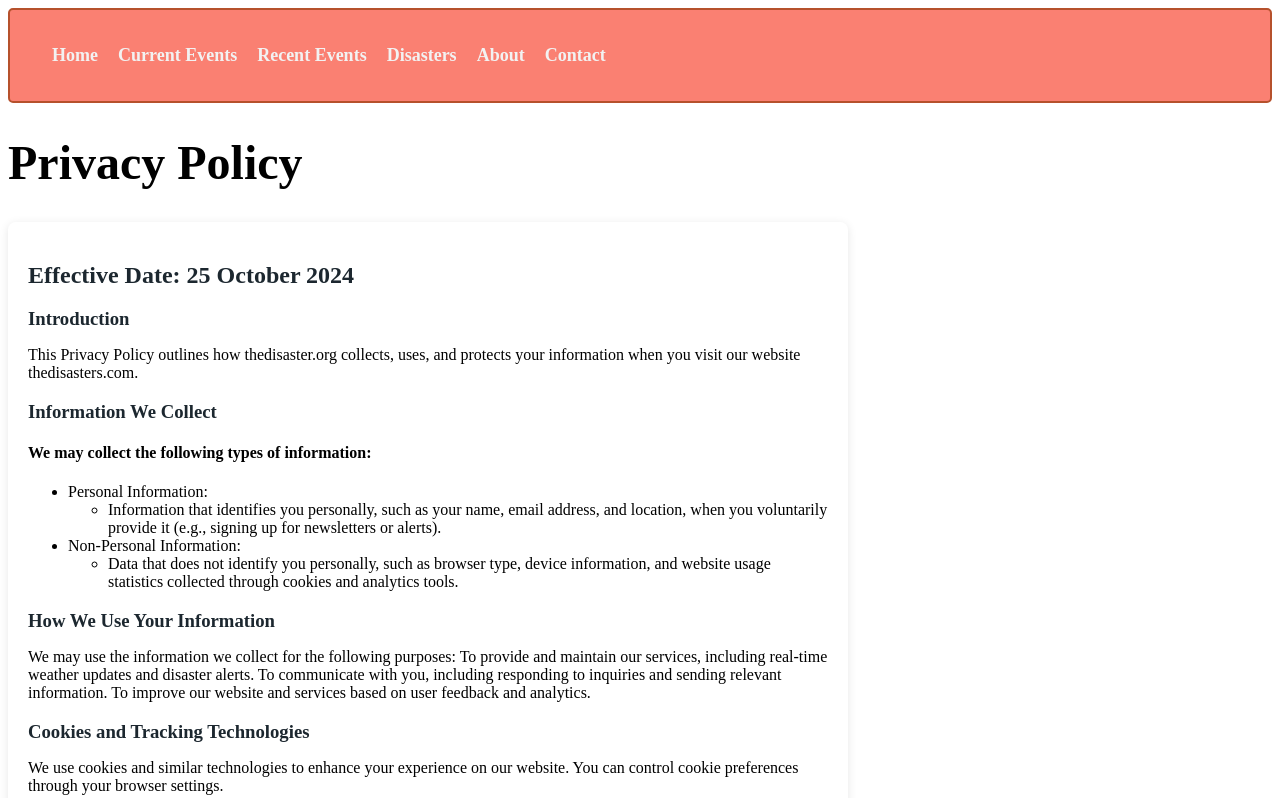
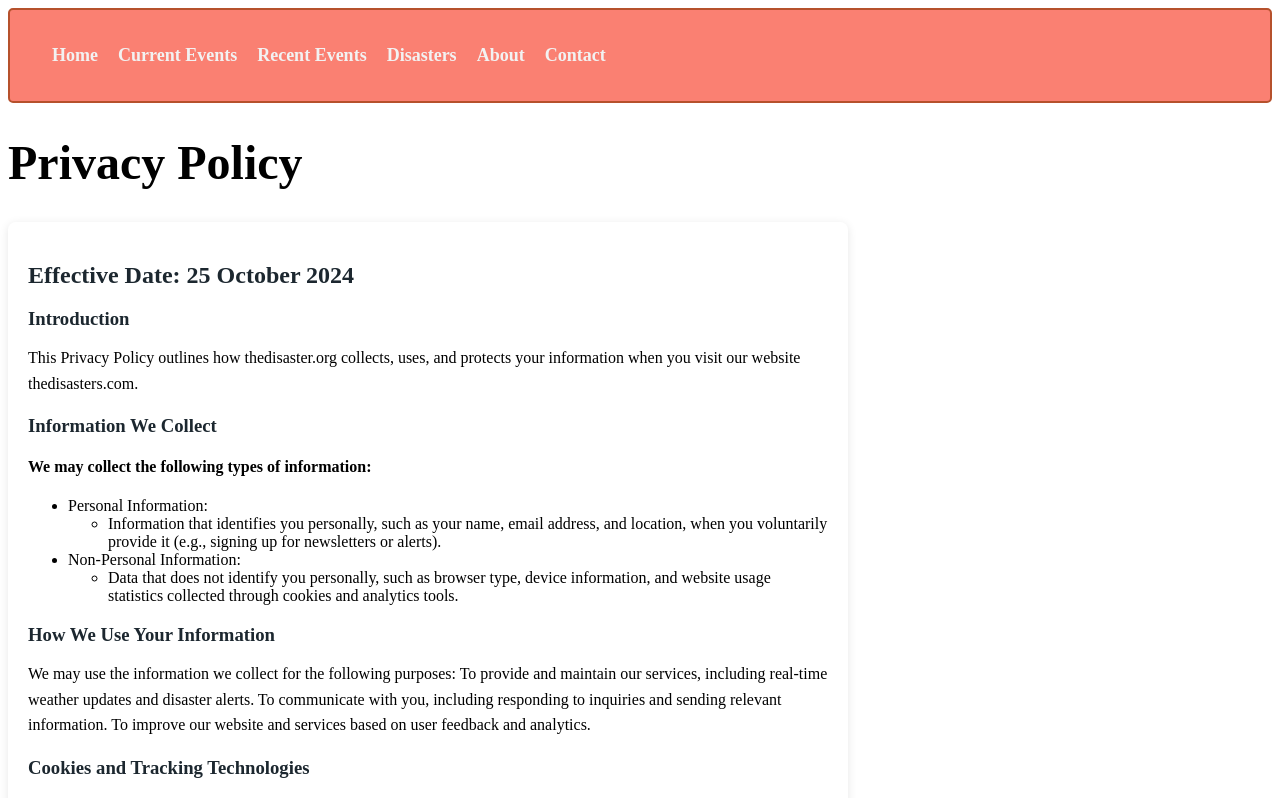
Before and after one commit to BIT-Studio-3/group-project-25-1-scade, a SvelteKit app in the folder disaster/disaster/: page /privacy in a window 1280 px wide. Shown: the top 798 px of the page. Built offline with nearby package versions, Linux system fonts and the light colour scheme.

Commit message:
add spacing and margin on paragraphs

```diff
--- a/disaster/disaster/src/routes/privacy/+page.svelte
+++ b/disaster/disaster/src/routes/privacy/+page.svelte
@@ -120,6 +120,10 @@
         color: #1c272f;
         margin-bottom: 15px;
     }
+    p {
+        line-height: 1.6;
+        margin: 10px 0;
+    }
 
 
 
```
